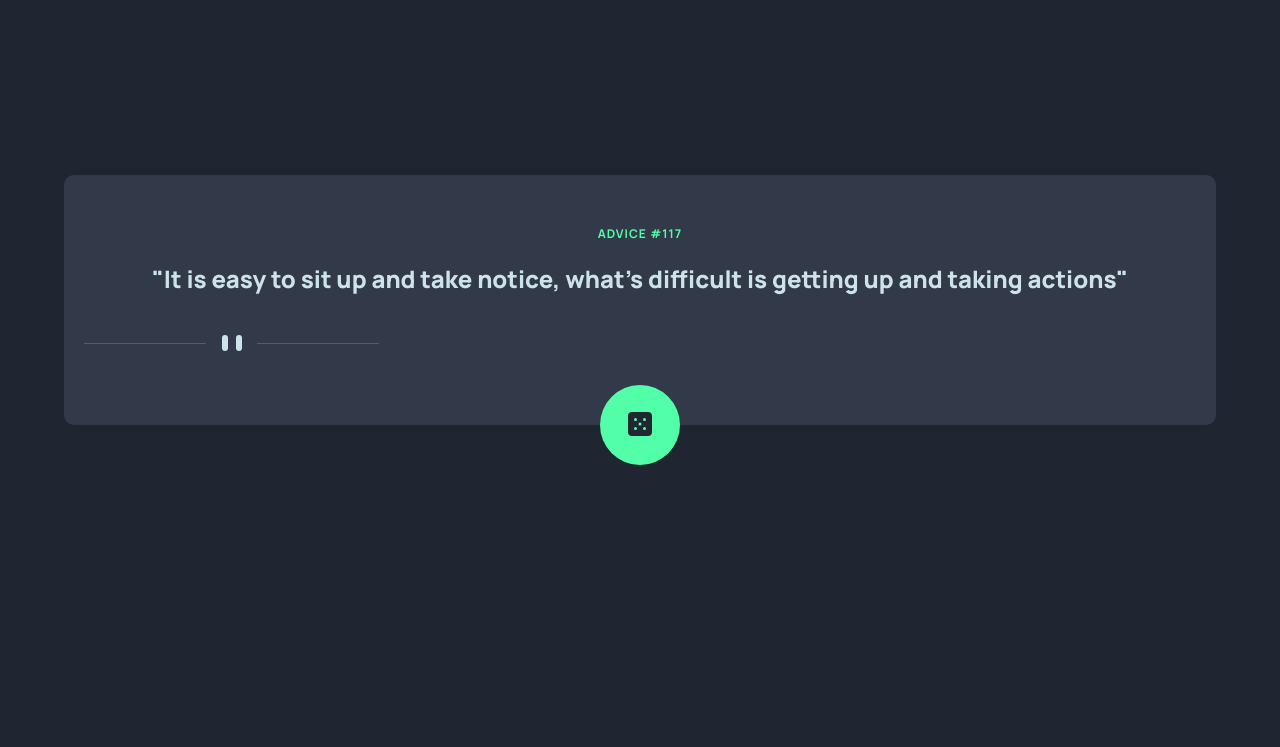
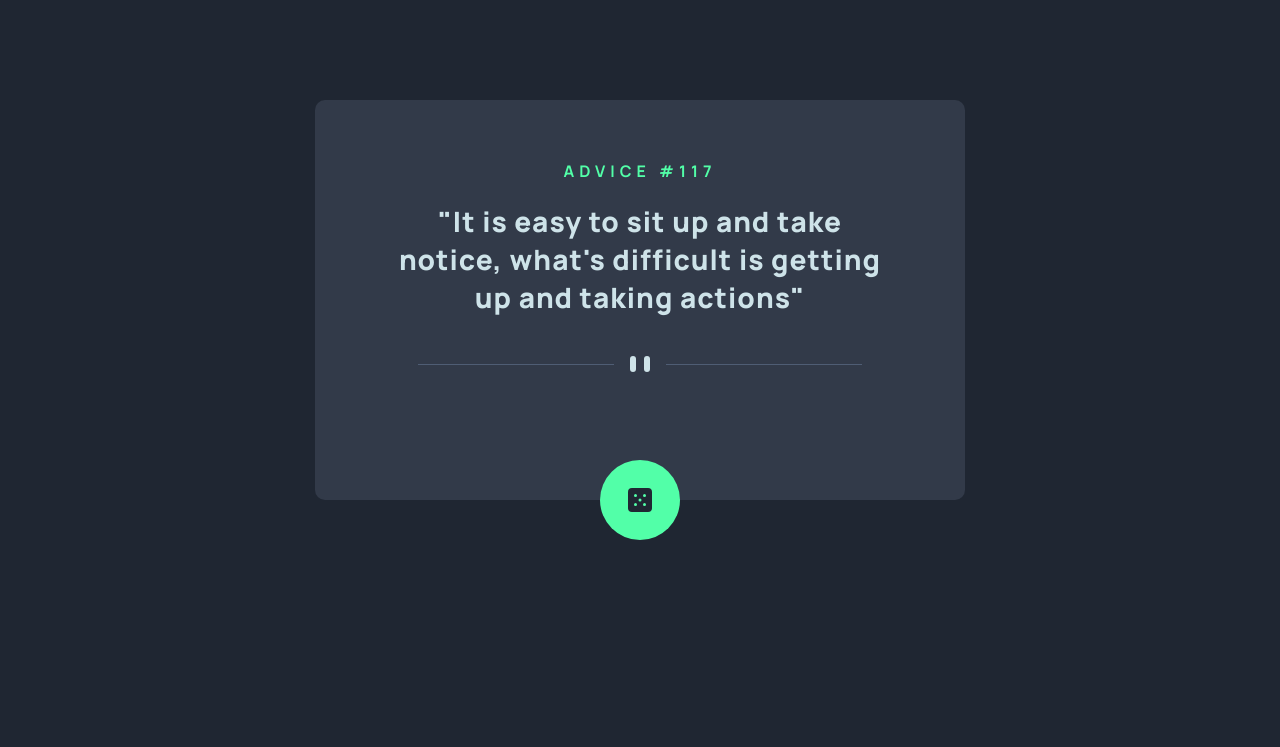
Before and after one commit to a-Rider-m/advice-generator, a plain HTML site: page index.html in a window 1280 px wide. Shown: the top 747 px of the page. Drawn offline with Linux system fonts and the light colour scheme.

Commit message:
styles for desktop

```diff
--- a/index.html
+++ b/index.html
@@ -12,23 +12,24 @@
 </head>
 <body>
 	<div class="advice-container">
-		<h2>ADVICE #117</h2>
-		<p>"It is easy to sit up and take notice,
+		<h2 class="advice-container__title">ADVICE #117</h2>
+		<p class="advice-container__phrase">"It is easy to sit up and take notice,
 			what's difficult is
 			getting up and taking actions"</p>
-		<svg width="295" height="16" xmlns="http://www.w3.org/2000/svg"><g fill="none" fill-rule="evenodd"><path fill="#4F5D74" d="M0 8h122v1H0zM173 8h122v1H173z"/><g transform="translate(138)" fill="#CEE3E9"><rect width="6" height="16" rx="3"/><rect x="14" width="6" height="16" rx="3"/></g></g></svg>
+		<picture class="advice-container__pattern">
+			<source srcset="./images/pattern-divider-desktop.svg" media="(min-width: 800px)">
+			<source srcset="./images/pattern-divider-mobile.svg" media="(max-width: 800px)">
+			<img src="./images/pattern-divider-mobile.svg" alt="responsive patter divider">
+		</picture>
+
 		<button class="button" type="button">
 			<svg width="24" height="24" xmlns="http://www.w3.org/2000/svg"><path d="M20 0H4a4.005 4.005 0 0 0-4 4v16a4.005 4.005 0 0 0 4 4h16a4.005 4.005 0 0 0 4-4V4a4.005 4.005 0 0 0-4-4ZM7.5 18a1.5 1.5 0 1 1 0-3 1.5 1.5 0 0 1 0 3Zm0-9a1.5 1.5 0 1 1 0-3 1.5 1.5 0 0 1 0 3Zm4.5 4.5a1.5 1.5 0 1 1 0-3 1.5 1.5 0 0 1 0 3Zm4.5 4.5a1.5 1.5 0 1 1 0-3 1.5 1.5 0 0 1 0 3Zm0-9a1.5 1.5 0 1 1 0-3 1.5 1.5 0 0 1 0 3Z" fill="#202733"/></svg>
 		</button>
 	</div>
 
 	<div class="attribution">
-		Challenge by
-		<a
-		href="https://www.frontendmentor.io?ref=challenge" target="_blank">Frontend Mentor
-		</a>.
-		Coded by
-		<a href="#">Your Name Here</a>.
+		Challenge by <a href="https://www.frontendmentor.io?ref=challenge" target="_blank">Frontend Mentor</a>.
+		Coded by <a href="#">Your Name Here</a>.
 	</div>
 </body>
 </html>
--- a/style.css
+++ b/style.css
@@ -9,7 +9,6 @@
     --advice-container: hsl(217, 19%, 24%);
     --primary-text-color: hsl(193, 38%, 86%);
     --secondary-text-color: hsl(150, 100%, 66%);
-
     --primary-font:  "Manrope", sans-serif;
 }
 
@@ -28,40 +27,46 @@ body {
 
 .advice-container {
     position: relative;
+    align-self: center;
     display: flex;
-    align-self: center;
     flex-direction: column;
     width: 90%;
     height: auto;
     min-height: 250px;
+    margin: 0 auto;
     padding: 50px 20px 70px;
-    margin: 0 auto;
+    text-align: center;
     background-color: var(--advice-container);
     border-radius: 10px;
-    text-align: center;
 }
-.advice-container h2 {
+.advice-container__title {
     align-self: center;
     font-size: 1.2rem;
     letter-spacing: 1px;
     color: var(--secondary-text-color);
 }
-.advice-container p {
+.advice-container__phrase {
     margin: 20px 0 40px;
     font-size: 2.4rem;
     font-weight: 800;
     color: var(--primary-text-color);
 }
-
+.advice-container__pattern {
+    width: 100%;
+    height: auto;
+}
 
 .button {
     position: absolute;
     bottom: -40px;
     align-self: center;
+    display: flex;
+    justify-content: center;
+    align-items: center;
     width: 80px;
     height: 80px;
+    border: none;
     border-radius: 50%;
-    border: none;
     background-color: var(--secondary-text-color);
 }
 
@@ -75,3 +80,32 @@ body {
 .attribution a {
     color: hsl(228, 45%, 44%);
 }
+
+@media (min-width: 600px) {
+    .advice-container {
+        max-width: 650px;
+        min-height: 400px;
+        padding: 60px 80px;
+    }
+    .advice-container__title {
+        font-size: 1.6rem;
+        letter-spacing: 5px;
+    }
+    .advice-container__phrase {
+        font-size: 2.8rem;
+        letter-spacing: 1px;
+    }
+
+    .button {
+        transition: all 0.3s;
+    }
+    button:hover {
+        cursor: pointer;
+        transform: scale(1.1);
+        box-shadow: 0px 0px 50px 0px var(--secondary-text-color);
+    }
+
+    .attribution {
+        font-size: 2rem;
+    }
+}
```
